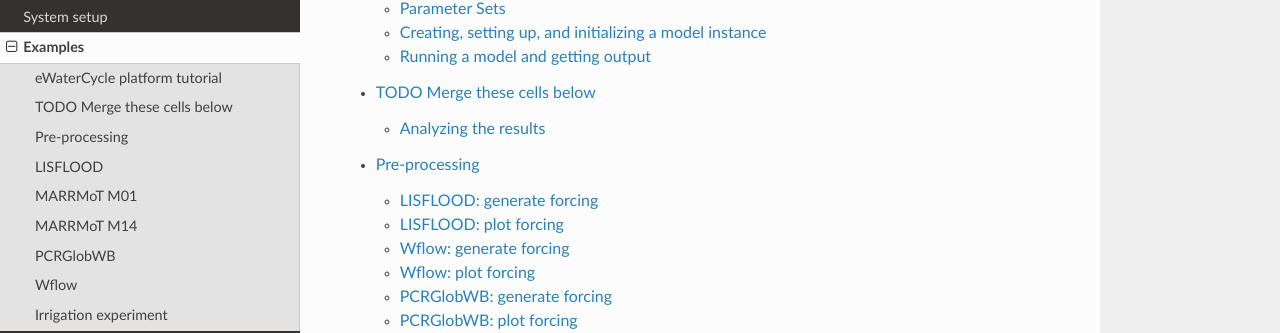
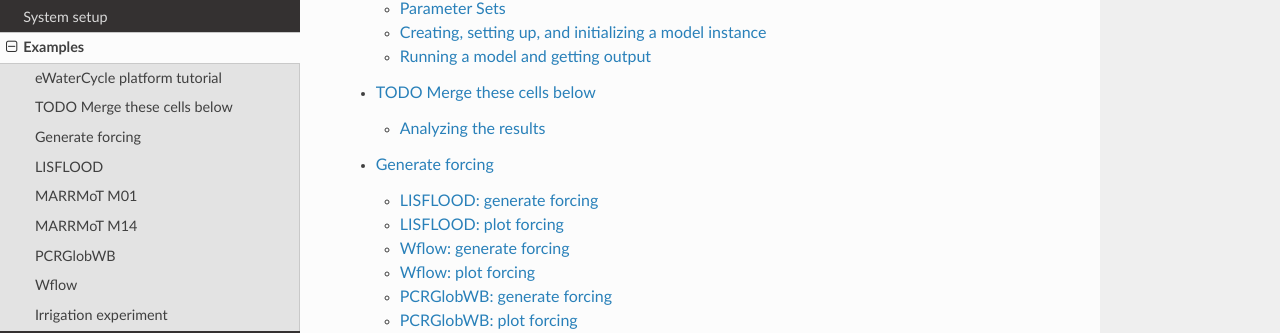
Before and after one commit to eWaterCycle/ewatercycle, a Sphinx documentation site: the page built from docs/examples.rst, in a window 1280 px wide and 900 px high, scrolled down 336 px. Shown: the part 103-436 px from the top of the window. Built offline with Sphinx 7.4.7 and the Read the Docs theme 2.0.0, drawn with Linux system fonts in a browser that asks for light colours; pages that are not in the unit, such as notebooks, are missing from menus.

Commit message:
rename section title from preprocessing to generate forcing

```diff
--- a/docs/examples.rst
+++ b/docs/examples.rst
@@ -5,7 +5,7 @@
 .. toctree::
 
   Platform tutorial <examples/ewatercycle_api_notebook.ipynb>
-  Pre-processing <examples/generate_forcing.ipynb>
+  Generate forcing <examples/generate_forcing.ipynb>
   LISFLOOD <examples/lisflood.ipynb>
   MARRMoT M01 <examples/MarrmotM01.ipynb>
   MARRMoT M14 <examples/MarrmotM14.ipynb>
```
